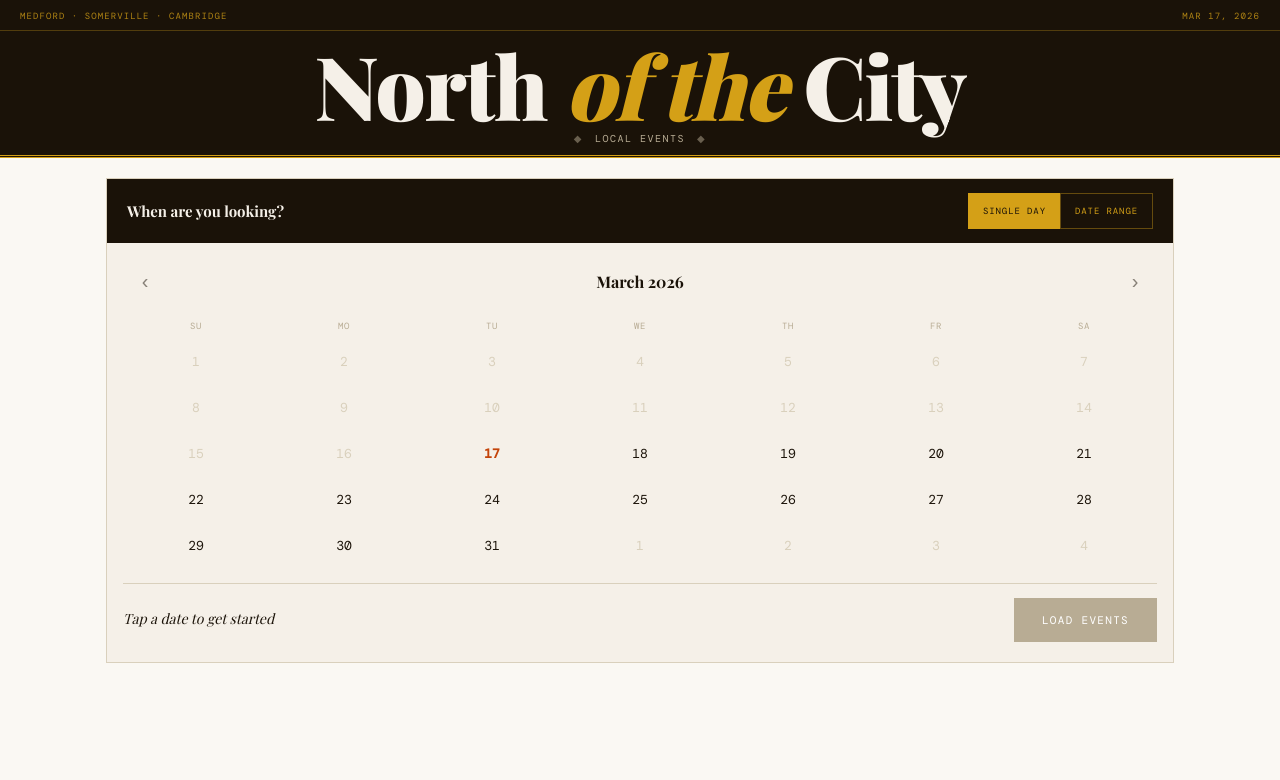
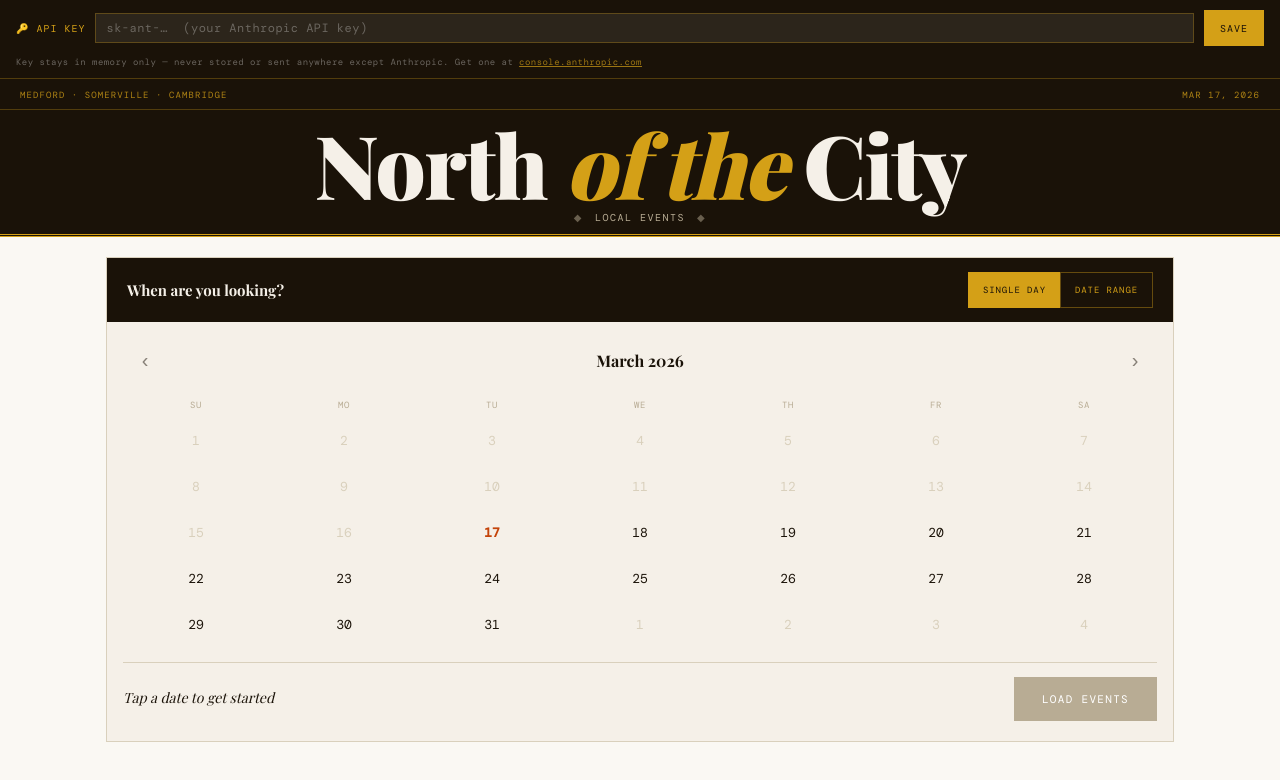
Before and after one commit to jb-kelly/north-of-the-city, a plain HTML site: page index.html in a window 1280 px wide. Drawn offline with nearby package versions, Linux system fonts and the light colour scheme; a web font is replaced by a local one.

Commit message:
Update index.html
API kew fixed

```diff
--- a/index.html
+++ b/index.html
@@ -22,6 +22,62 @@
     --safe-top: env(safe-area-inset-top, 0px);
     --safe-bottom: env(safe-area-inset-bottom, 0px);
   }
+
+
+  /* ─────────────────────────────────────
+     API KEY BANNER
+  ───────────────────────────────────── */
+  .api-key-banner {
+    background: var(--ink);
+    color: var(--cream);
+    padding: 10px 16px;
+    display: flex; align-items: center; gap: 10px; flex-wrap: wrap;
+    border-bottom: 1px solid rgba(212,160,23,0.3);
+  }
+
+  .api-key-banner.hidden { display: none; }
+
+  .api-key-label {
+    font-family: 'DM Mono', monospace; font-size: 10px;
+    letter-spacing: 0.1em; text-transform: uppercase;
+    color: var(--gold); white-space: nowrap; flex-shrink: 0;
+  }
+
+  .api-key-input {
+    flex: 1; min-width: 180px;
+    font-family: 'DM Mono', monospace; font-size: 12px;
+    color: var(--cream); background: rgba(255,255,255,0.08);
+    border: 1px solid rgba(212,160,23,0.3); outline: none;
+    padding: 6px 10px; letter-spacing: 0.04em;
+  }
+
+  .api-key-input::placeholder { color: rgba(255,255,255,0.3); }
+  .api-key-input:focus { border-color: var(--gold); }
+
+  .api-key-save {
+    font-family: 'DM Mono', monospace; font-size: 10px;
+    letter-spacing: 0.1em; text-transform: uppercase;
+    padding: 7px 16px; background: var(--gold); color: var(--ink);
+    border: none; cursor: pointer; flex-shrink: 0; min-height: 36px;
+  }
+
+  .api-key-save:active { opacity: 0.8; }
+
+  .api-key-set-indicator {
+    font-family: 'DM Mono', monospace; font-size: 10px;
+    letter-spacing: 0.1em; text-transform: uppercase;
+    color: var(--gold); opacity: 0.7; display: none;
+  }
+
+  .api-key-set-indicator.visible { display: block; }
+
+  .api-key-help {
+    font-family: 'DM Mono', monospace; font-size: 9px;
+    color: rgba(255,255,255,0.35); letter-spacing: 0.05em;
+    width: 100%;
+  }
+
+  .api-key-help a { color: var(--gold); opacity: 0.7; }
 
   * { margin: 0; padding: 0; box-sizing: border-box; -webkit-tap-highlight-color: transparent; }
 
@@ -606,6 +662,17 @@
 </style>
 </head>
 <body>
+
+<!-- API KEY BANNER (only shown when no proxy available) -->
+<div class="api-key-banner hidden" id="api-key-banner">
+  <span class="api-key-label">🔑 API Key</span>
+  <input class="api-key-input" id="api-key-input" type="password"
+    placeholder="sk-ant-…  (your Anthropic API key)"
+    autocomplete="off" spellcheck="false" />
+  <button class="api-key-save" onclick="saveApiKey()">Save</button>
+  <span class="api-key-set-indicator" id="api-key-set-indicator">✓ Key saved</span>
+  <span class="api-key-help">Key stays in memory only — never stored or sent anywhere except Anthropic. Get one at <a href="https://console.anthropic.com" target="_blank">console.anthropic.com</a></span>
+</div>
 
 <!-- MASTHEAD -->
 <header class="masthead">
@@ -1222,13 +1289,17 @@ Return ONLY a raw JSON array. No markdown, no fences. ${isSingleDay ? '12-18' :
 Balance all 3 towns. Multiple events per day is great.`;
 
   try {
+    const apiKey = window._anthropicKey || '';
+    const headers = {
+      'Content-Type': 'application/json',
+      'anthropic-version': '2023-06-01',
+      'anthropic-dangerous-direct-browser-access': 'true'
+    };
+    if (apiKey) headers['x-api-key'] = apiKey;
+
     const resp = await fetch('https://api.anthropic.com/v1/messages', {
       method: 'POST',
-      headers: {
-        'Content-Type': 'application/json',
-        'anthropic-version': '2023-06-01',
-        'anthropic-dangerous-direct-browser-access': 'true'
-      },
+      headers,
       body: JSON.stringify({
         model: 'claude-sonnet-4-20250514', max_tokens: 5000,
         tools: [{ type: 'web_search_20250305', name: 'web_search' }],
@@ -1292,6 +1363,37 @@ Balance all 3 towns. Multiple events per day is great.`;
 }
 
 // ════════════════════════════════════════
+//  API KEY MANAGEMENT
+// ════════════════════════════════════════
+window._anthropicKey = '';
+
+function saveApiKey() {
+  const val = document.getElementById('api-key-input').value.trim();
+  if (!val.startsWith('sk-ant-')) {
+    alert('That doesn\'t look like a valid Anthropic API key (should start with sk-ant-)');
+    return;
+  }
+  window._anthropicKey = val;
+  document.getElementById('api-key-input').value = '';
+  document.getElementById('api-key-set-indicator').classList.add('visible');
+  setTimeout(() => document.getElementById('api-key-set-indicator').classList.remove('visible'), 3000);
+}
+
+// Allow Enter key in key input
+document.getElementById('api-key-input').addEventListener('keydown', e => {
+  if (e.key === 'Enter') saveApiKey();
+});
+
+// Detect if we're running outside claude.ai (no proxy) and show the key banner
+(function detectEnv() {
+  const host = window.location.hostname;
+  const needsKey = host !== '' && !host.includes('claude.ai') && !host.includes('anthropic.com');
+  if (needsKey) {
+    document.getElementById('api-key-banner').classList.remove('hidden');
+  }
+})();
+
+// ════════════════════════════════════════
 //  INIT
 // ════════════════════════════════════════
 renderDpp();
```
